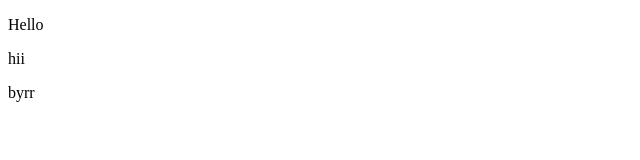
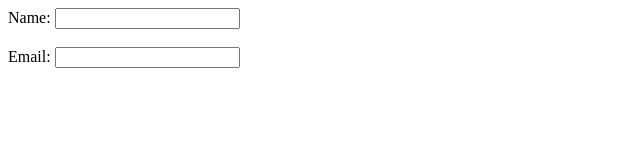
Before and after one commit to dinithirajasinghe/Test-Project, a plain HTML site: page index.html in a window 1280 px wide. Shown: the whole page, without its empty margins (0-640 px from the left). Drawn offline with Linux system fonts and the light colour scheme.

Commit message:
second commit

```diff
--- a/index.html
+++ b/index.html
@@ -6,8 +6,11 @@
     <title>Document</title>
 </head>
 <body>
-    <p>Hello </p>
-    <p> hii</p>
-    <p> byrr</p>
+    <form>
+        <label for="name">Name:</label>
+        <input type="text" id="name" name="name"><br><br>
+        <label type="city">Email:</label>
+        <input type="text" id="email" name="email">
+      </form>
 </body>
 </html>
```
